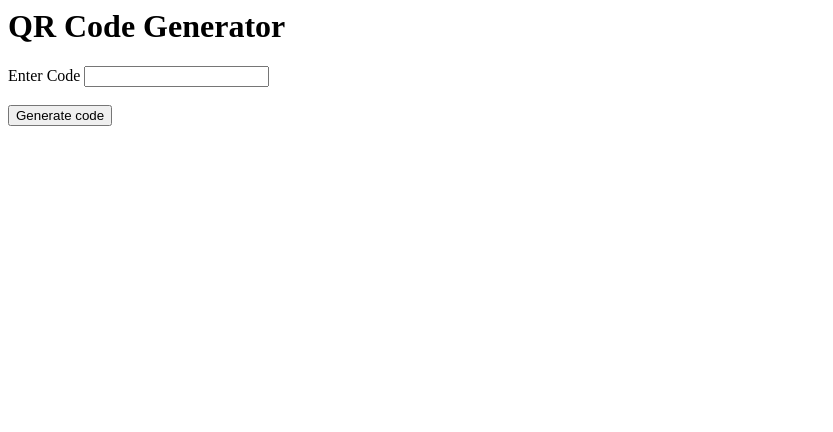
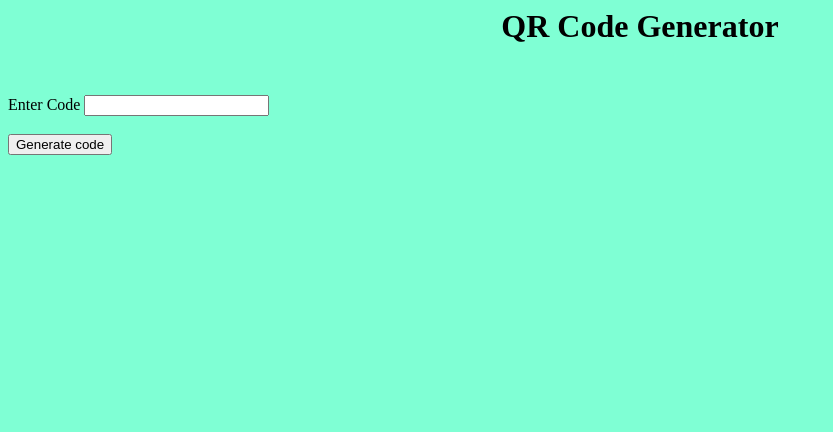
Before and after one commit to AnanyaThapliyal2303/QRcode, a plain HTML site: page index.html in a window 1280 px wide. Shown: the whole page, without its empty margins (0-833 px from the left). Drawn offline with Linux system fonts and the light colour scheme.

Commit message:
Hacktoberfest 2022
Added style and color

```diff
--- a/index.html
+++ b/index.html
@@ -1,5 +1,5 @@
 <html>
-
+    <link rel="stylesheet" href="styles.css">
 <head>
     <h1>QR Code Generator</h1>
 </head>
@@ -12,6 +12,7 @@
         Generate code
     </button>
     <br>
+    <br>
     <div id="qrcode">
     </div>
 </body>
@@ -23,9 +24,8 @@
 
     function generateQR() {
         var data = qrdata.value;
-
         qrcode.makeCode(data);
     }
 </script>
-
+</div>
 </html>
--- /dev/null
+++ b/styles.css
@@ -0,0 +1,8 @@
+h1{
+    text-align: center;
+    margin-bottom: 50px;
+}
+
+body{
+    background-color: aquamarine;
+}
```
